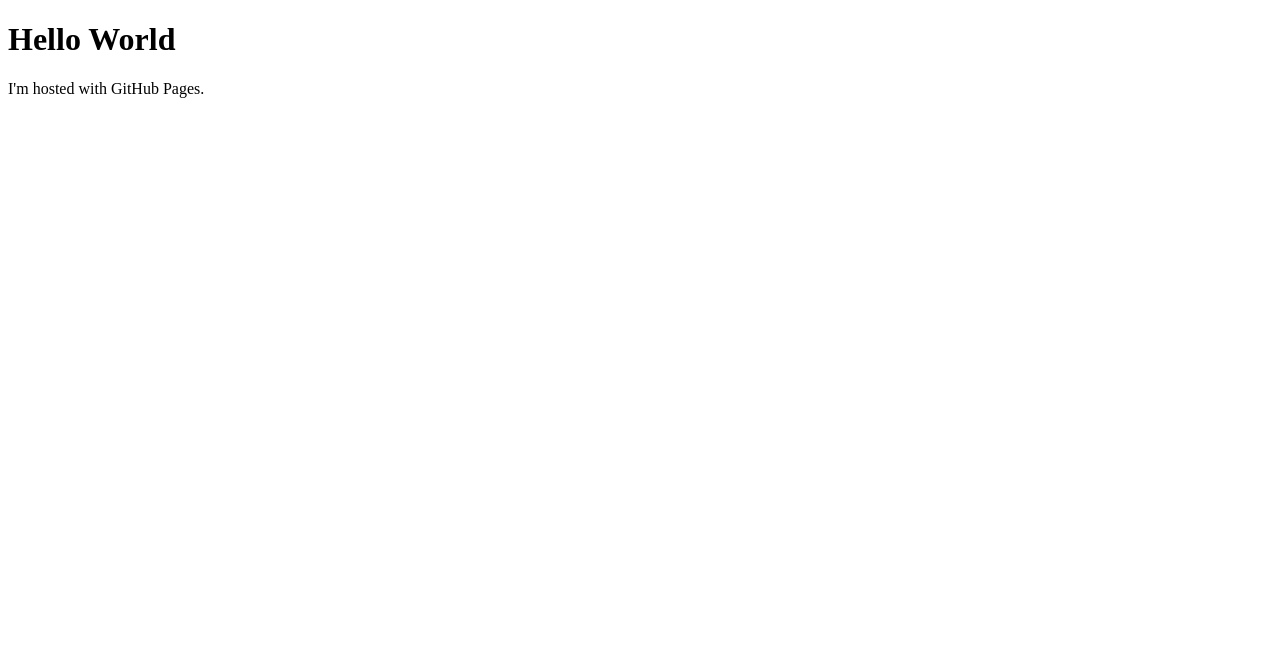
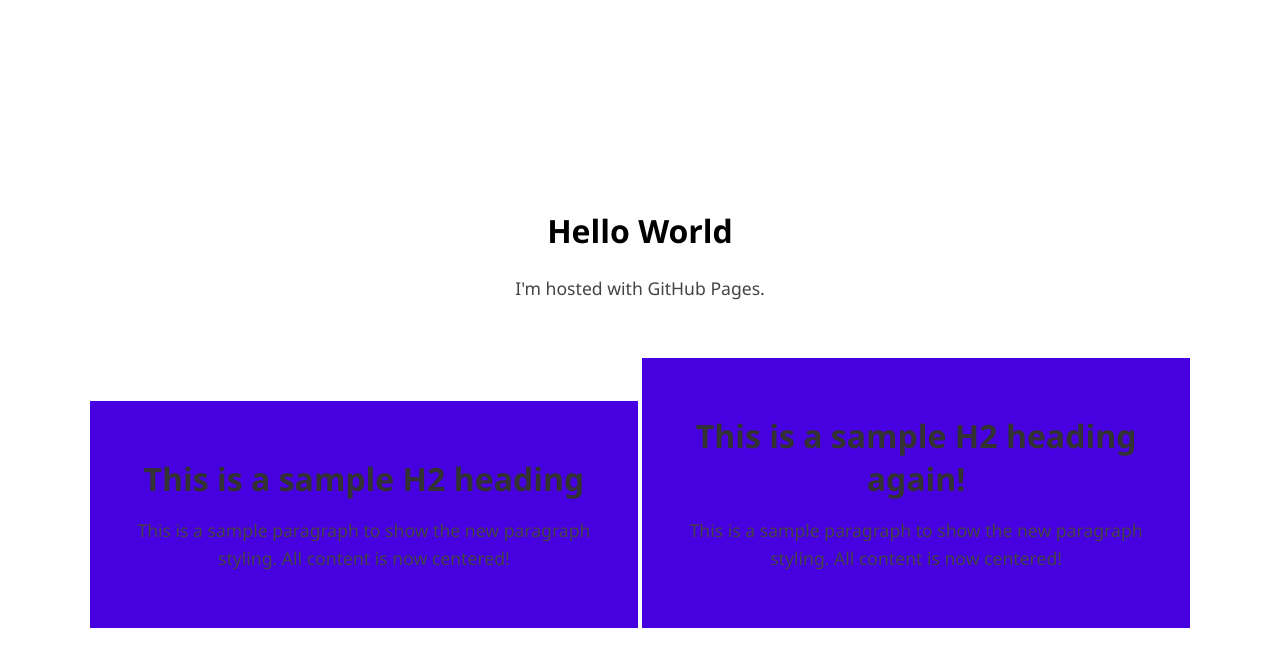
Before and after one commit to CassiusKiani/cassiuskiani.github.io, a website: page index.html in a window 1280 px wide. Drawn offline with Linux system fonts and the light colour scheme.

Commit message:
Tweaks
Updates to allow for local hosting on my device

```diff
--- a/index.html
+++ b/index.html
@@ -1,7 +1,21 @@
 <!DOCTYPE html>
 <html>
+  <head>
+    <link rel="stylesheet" href="style.css">
+    <link rel="script" href="scripts.js">
+  </head>
 <body>
-<h1>Hello World</h1>
-<p>I'm hosted with GitHub Pages.</p>
+  <div class="main-container">
+    <h1>Hello World</h1>
+    <p>I'm hosted with GitHub Pages.</p>
+    <div class="main-card">
+      <h2>This is a sample H2 heading</h2>
+      <p>This is a sample paragraph to show the new paragraph styling. All content is now centered!</p>
+    </div>
+      <div class="main-card">
+        <h2>This is a sample H2 heading again! </h2>
+        <p>This is a sample paragraph to show the new paragraph styling. All content is now centered!</p>
+      </div>
+  </div>
 </body>
 </html>
--- /dev/null
+++ b/package.json
@@ -0,0 +1,5 @@
+{
+  "dependencies": {
+    "express": "^5.1.0"
+  }
+}
--- /dev/null
+++ b/style.css
@@ -0,0 +1,32 @@
+body {
+    min-height: 100vh;
+    display: flex;
+    flex-direction: column;
+    justify-content: center;
+    align-items: center;
+    background: #fff;
+    font-family: 'Segoe UI', Arial, sans-serif;
+  }
+  .main-container {
+    text-align: center;
+  }
+  .main-card {
+    background: #4700df;
+    padding: 2rem 1.5rem;
+    margin: 2rem auto 0 auto;
+    display: inline-block;
+    min-width: 300px;
+    max-width: 500px;
+  }
+  h2 {
+    font-size: 2rem;
+    font-weight: 700;
+    margin: 1.5rem 0 1rem 0;
+    color: #333;
+  }
+  p {
+    font-size: 1.1rem;
+    line-height: 1.6;
+    margin: 0.5rem 0 1.5rem 0;
+    color: #444;
+  }
```
Also changed, not shown: server.js (added, +11 -0 lines), !_README.md (renamed from README.md), scripts.js (added), 1 other file.
